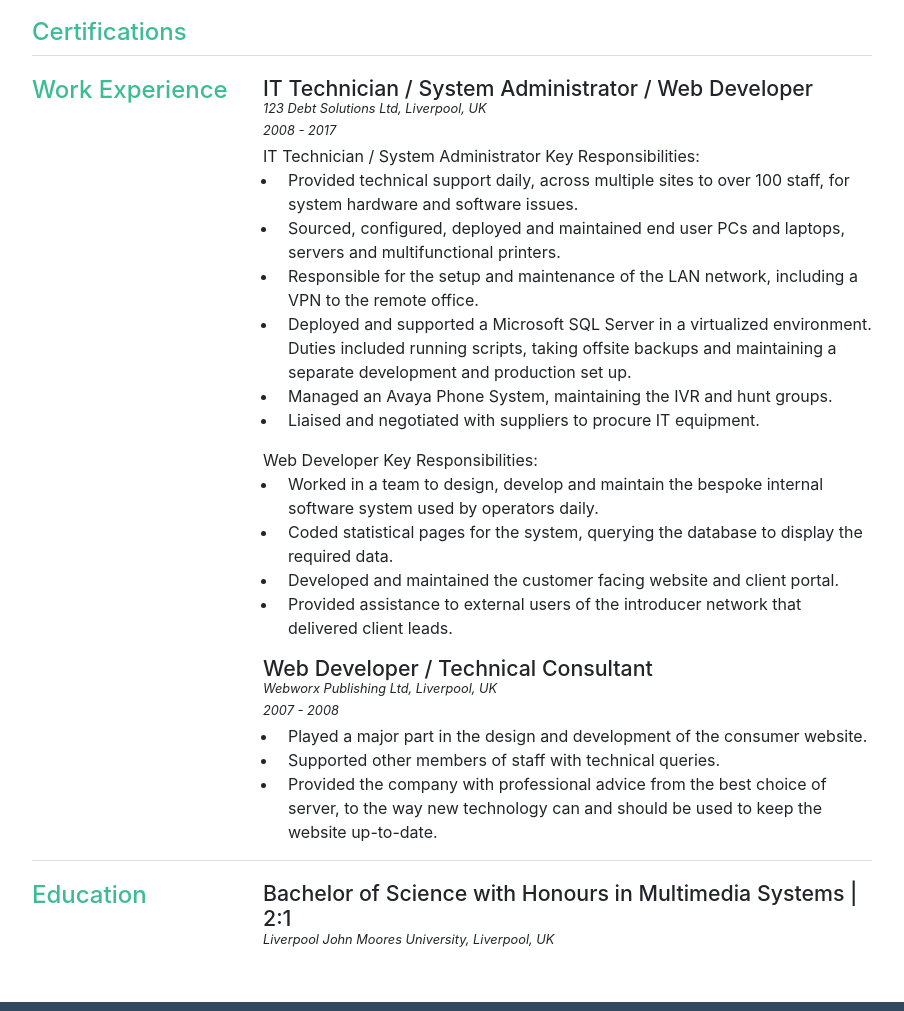
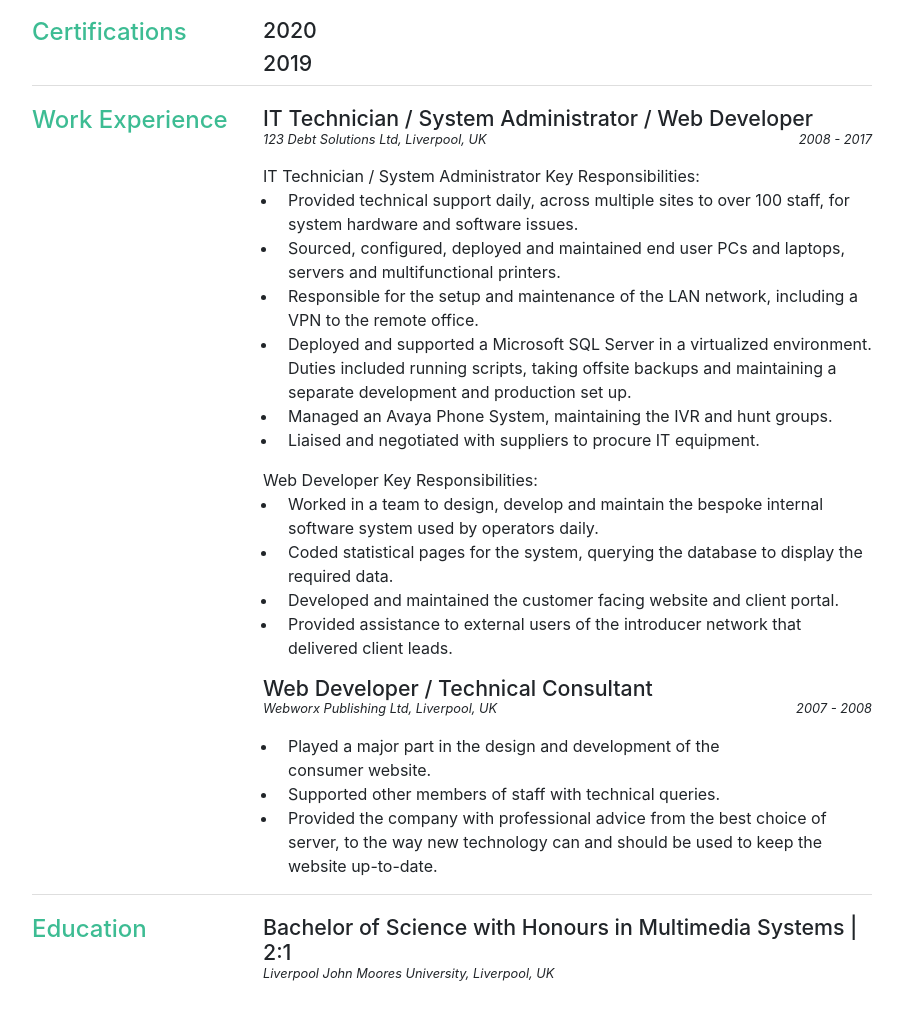
Before and after one commit to steven-bargery/sbargery.co.uk, a plain HTML site: page resume.html in a window 1280 px wide. Shown: the part 779-1790 px from the top of the page, without its empty margins (188-1092 px from the left). Drawn offline with nearby package versions, Linux system fonts and the light colour scheme; no server answers; a script that the page names is missing; a web font is replaced by a local one.

Commit message:
style changes

```diff
--- a/css/style.css
+++ b/css/style.css
@@ -163,7 +163,14 @@ section:last-child {
 .subDetails {
 	font-size: 0.8em;
 	font-style: italic;
-	margin-bottom: 3px;
+	margin-bottom: 15px;
+}
+.sDcompany {
+	display:inline;
+}
+.sDdate {
+	float:right;
+	clear: both;
 }
 
 .keySkills {
--- a/resume.html
+++ b/resume.html
@@ -73,10 +73,12 @@
           			</div>
 
           			<div class="sectionContent">
+                  <h2 class="mb-2">2020</h2>
                   <div data-iframe-width="150" data-iframe-height="270" data-share-badge-id="c8e3f716-5eb5-4326-8a15-dc23a007f389" data-share-badge-host="https://www.youracclaim.com"></div><script type="text/javascript" async src="https://cdn.youracclaim.com/assets/utilities/embed.js"></script>
 
                   <div data-iframe-width="150" data-iframe-height="270" data-share-badge-id="99aba1b1-0f3b-49a8-b9dc-4dbcfee6ff00" data-share-badge-host="https://www.youracclaim.com"></div><script type="text/javascript" async src="https://cdn.youracclaim.com/assets/utilities/embed.js"></script>
 
+                  <h2 class="mb-2">2019</h2>
                   <div data-iframe-width="150" data-iframe-height="270" data-share-badge-id="567202f0-5e61-4c37-986d-7289c9f4ef1f" data-share-badge-host="https://www.youracclaim.com"></div><script type="text/javascript" async src="https://cdn.youracclaim.com/assets/utilities/embed.js"></script>
 
                   <div data-iframe-width="150" data-iframe-height="270" data-share-badge-id="be2b541f-e2ac-48f5-a7e2-d9f57eb95108" data-share-badge-host="https://www.youracclaim.com"></div><script type="text/javascript" async src="https://cdn.youracclaim.com/assets/utilities/embed.js"></script>
@@ -97,8 +99,10 @@
           			<div class="sectionContent">
           				<article>
           					<h2>IT Technician / System Administrator / Web Developer</h2>
-          					<p class="subDetails">123 Debt Solutions Ltd, Liverpool, UK</p>
-                    <p class="subDetails">2008 - 2017</p>
+                    <div class="subDetails">
+                      <p class="sDcompany">123 Debt Solutions Ltd, Liverpool, UK</p>
+                      <p class="sDdate">2008 - 2017</p>
+                    </div>
           					<p class="mb-0">IT Technician / System Administrator Key Responsibilities:</p>
                     <ul>
                       <li>Provided technical support daily, across multiple sites to over 100 staff, for system hardware and software issues.</li>
@@ -120,8 +124,10 @@
 
           				<article>
           					<h2>Web Developer / Technical Consultant</h2>
-          					<p class="subDetails">Webworx Publishing Ltd, Liverpool, UK</p>
-                    <p class="subDetails">2007 - 2008</p>
+                    <div class="subDetails">
+                      <p class="sDcompany">Webworx Publishing Ltd, Liverpool, UK</p>
+                      <p class="sDdate">2007 - 2008</p>
+                    </div>
           					<ul>
                       <li>Played a major part in the design and development of the consumer website.</li>
                       <li>Supported other members of staff with technical queries.</li>
```
